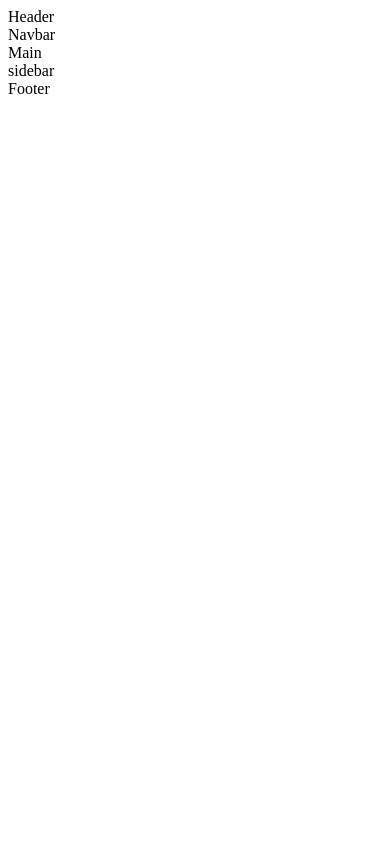
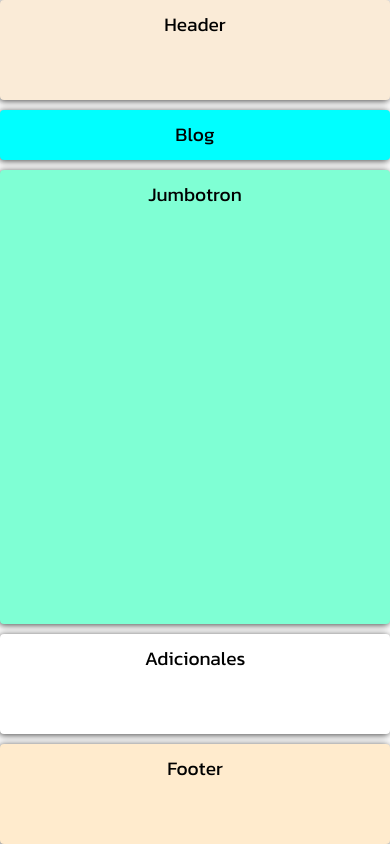
Before and after one commit to AngelRodriguez78/Hero-Pet-Proyecto1, a plain HTML site: page index.html in a window 390 px wide. Drawn offline with Linux system fonts and the light colour scheme.

Commit message:
se genera la plantilla para iniciar el diseño
se creo la estructura de la pagina con una plantilla responsive

```diff
--- a/assets/styles.css
+++ b/assets/styles.css
@@ -0,0 +1,89 @@
+@import url('https://fonts.googleapis.com/css2?family=Kanit&display=swap');
+
+
+* {
+    box-sizing: border-box;
+    margin: 0;
+    padding: 0;
+}
+
+html {
+    height: 100%;
+}
+
+body {
+    font-family: 'Kanit', sans-serif;
+    font-size: 1.2rem;
+    min-height: 100%;
+}
+
+.grid-container>* {
+    box-shadow: -1px 1px 7px 0px rgba(0, 0, 0, 0.75);
+    border-radius: 4px;
+    padding: 10px;
+    text-align: center;
+}
+
+.header {
+    grid-area: header;
+    background-color: antiquewhite;
+}
+
+.blog {
+    grid-area: blog;
+    background-color: aqua;
+}
+
+.jumbotron {
+    grid-area: jumbotron;
+    background-color: aquamarine;
+}
+
+.adicionales {
+    grid-area: adicionales;
+    background-color: beige;
+}
+
+.footer {
+    grid-area: footer;
+    background-color: blanchedalmond;
+}
+
+.grid-container {
+    display: grid;
+    gap: 10px;
+    grid-template:
+        "header" 100px
+        "blog" 50px
+        "jumbotron" auto
+        "adicionales" 100px
+        "footer" 100px
+}
+
+/* Responsive para tableta, la media query funcionara cuando llegue a mas de 600 pxse cambiara el fondo a azul*/
+@media (min-width: 600px) {
+    .grid-container {
+        /*grid-template-columns: 200px auto;
+        grid-template-rows: 100px 50px auto 100px;
+        /*  grid-template-areas:
+        "header  header"
+        "navbar  navbar"
+        "sidebar main"
+        "footer footer"*/
+
+        grid-template:
+            "header  header" 100px
+            "blog  blog" 50px
+            "adicionales jumbotron" auto
+            "footer footer" 100px /200px auto
+    }
+}
+
+@media (min-width: 900px) {
+    .grid-container {
+        grid-template:
+            "header header header" 100px
+            "blog jumbotron adicionales" auto
+            "footer footer footer" 100px / 200px auto 200px
+    }
+}
--- a/index.html
+++ b/index.html
@@ -7,11 +7,11 @@
     <link rel="stylesheet" href="assets/styles.css">
     <title>Hero Pet</title>
 </head>
-<body>
-    <header class="header">Header</header>
-    <navbar class="navbar">Navbar</navbar>
-    <main class="navbar">Main</main>
-    <sidebar clas="sidebar">sidebar</sidebar>
-    <footer class="footer">Footer</footer>
+<body class="grid-container">
+    <header class ="header">Header</header>
+    <navbar class ="blog">Blog</navbar>
+    <main class ="jumbotron">Jumbotron</main>
+    <sidebar clas ="adicionales">Adicionales</sidebar>
+    <footer class ="footer">Footer</footer>
 </body>
 </html>
```
